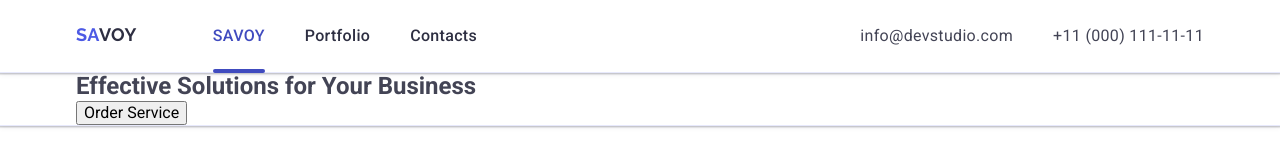
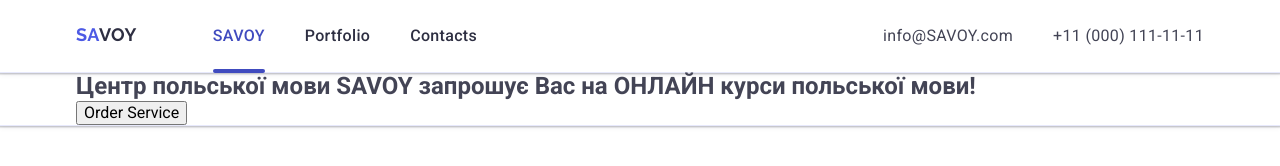
Before and after one commit to Metelia/VebPolish, a plain HTML site: page index.html in a window 1280 px wide. Drawn offline with nearby package versions, Linux system fonts and the light colour scheme.

```diff
--- a/index.html
+++ b/index.html
@@ -33,7 +33,7 @@
         <address class="contacts">
           <ul class="contacts-list">
             <li class="contacts-item">
-              <a class="contacts-link" href="mailto:info@devstudio.com">info@devstudio.com</a>
+              <a class="contacts-link" href="mailto:info@devstudio.com">info@SAVOY.com</a>
             </li>
             <li class="contacts-item">
               <a class="contacts-link" href="tel:+110001111111">+11 (000) 111-11-11</a>
@@ -114,7 +114,7 @@
     <main>
       <section class="business">
         <div class="container">
-          <h1 class="main-title">Effective Solutions for Your Business</h1>
+          <h1 class="main-title">Центр польської мови SAVOY запрошує Вас на ОНЛАЙН курси польської мови! </h1>
           <button type="button" class="button" data-modal-open>
             Order Service
           </button>
```
